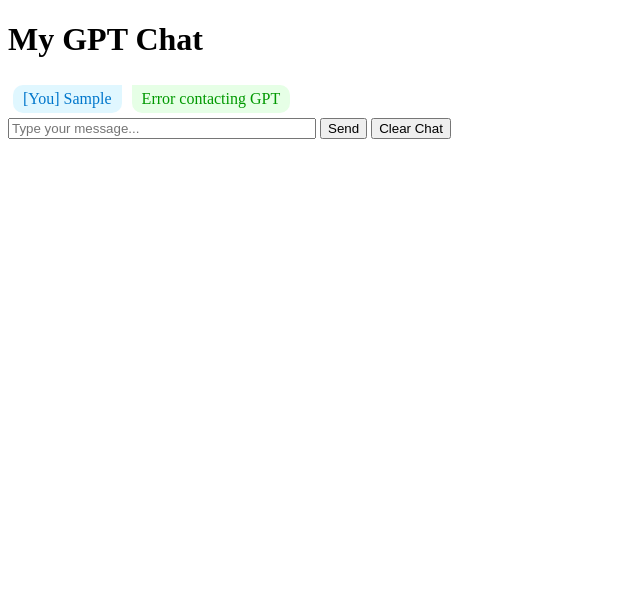
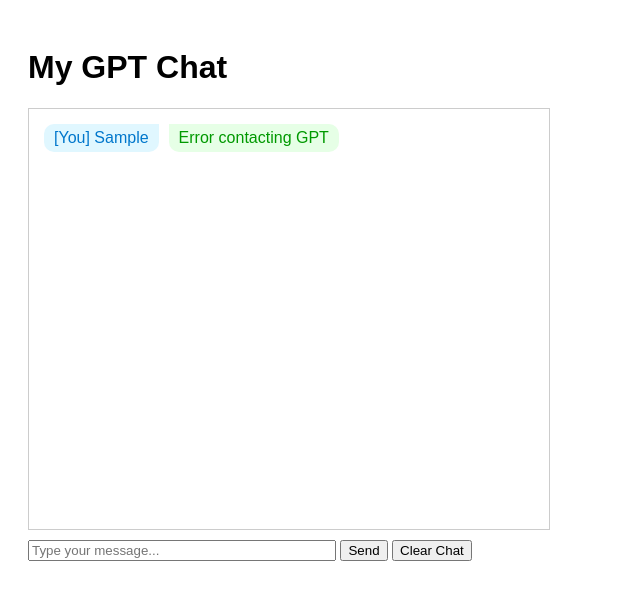
Before and after one commit to Divyeshrupala/MyPersonalChatGPT, a website: page index.html in a window 1280 px wide. Both pictures are taken after typing "Sample" into the empty fields and a click on the button "Send". Shown: the whole page, without its empty margins (0-640 px from the left). Drawn offline with Linux system fonts and the light colour scheme; no server answers.

Commit message:
all commit

```diff
--- a/index.html
+++ b/index.html
@@ -2,10 +2,20 @@
 <html lang="en">
 <head>
 <meta charset="UTF-8">
-<title>Chat with GPT</title>
+<title>My GPT Chat</title>
 <style>
+  body { font-family: Arial, sans-serif; padding: 20px; }
+  #chatBox {
+    width: 100%;
+    max-width: 500px;
+    height: 400px;
+    overflow-y: auto;
+    border: 1px solid #ccc;
+    padding: 10px;
+    white-space: pre-wrap;
+    margin-bottom: 10px;
+  }
   #userInput { width: 70%; max-width: 300px; }
-  #chatBox { width: 100%; max-width: 500px; white-space: pre-wrap; }
   .user {
     background-color: #e0f7ff;
     color: #0077cc;
@@ -27,6 +37,7 @@
 </style>
 </head>
 <body>
+
 <h1>My GPT Chat</h1>
 
 <div id="chatBox"></div>
@@ -43,7 +54,7 @@ const clearBtn = document.getElementById("clearBtn");
 function addMessage(text, sender) {
   const div = document.createElement("div");
   div.className = sender;
-  div.textContent = text;  // preserve line breaks using textContent
+  div.textContent = text;
   chatBox.appendChild(div);
   chatBox.scrollTop = chatBox.scrollHeight;
 }
@@ -70,7 +81,7 @@ async function sendMessage() {
     });
     const data = await res.json();
     typingDiv.remove();
-    addMessage("[GPT] " + data.content, "bot");  // content includes line breaks
+    addMessage("[GPT] " + data.reply, "bot");
   } catch (err) {
     typingDiv.remove();
     addMessage("Error contacting GPT", "bot");
@@ -87,5 +98,6 @@ clearBtn.addEventListener("click", () => {
   chatBox.innerHTML = "";
 });
 </script>
+
 </body>
 </html>
```
Also changed, not shown: package.json (+4 -12 lines), server.js (+10 -5 lines).
